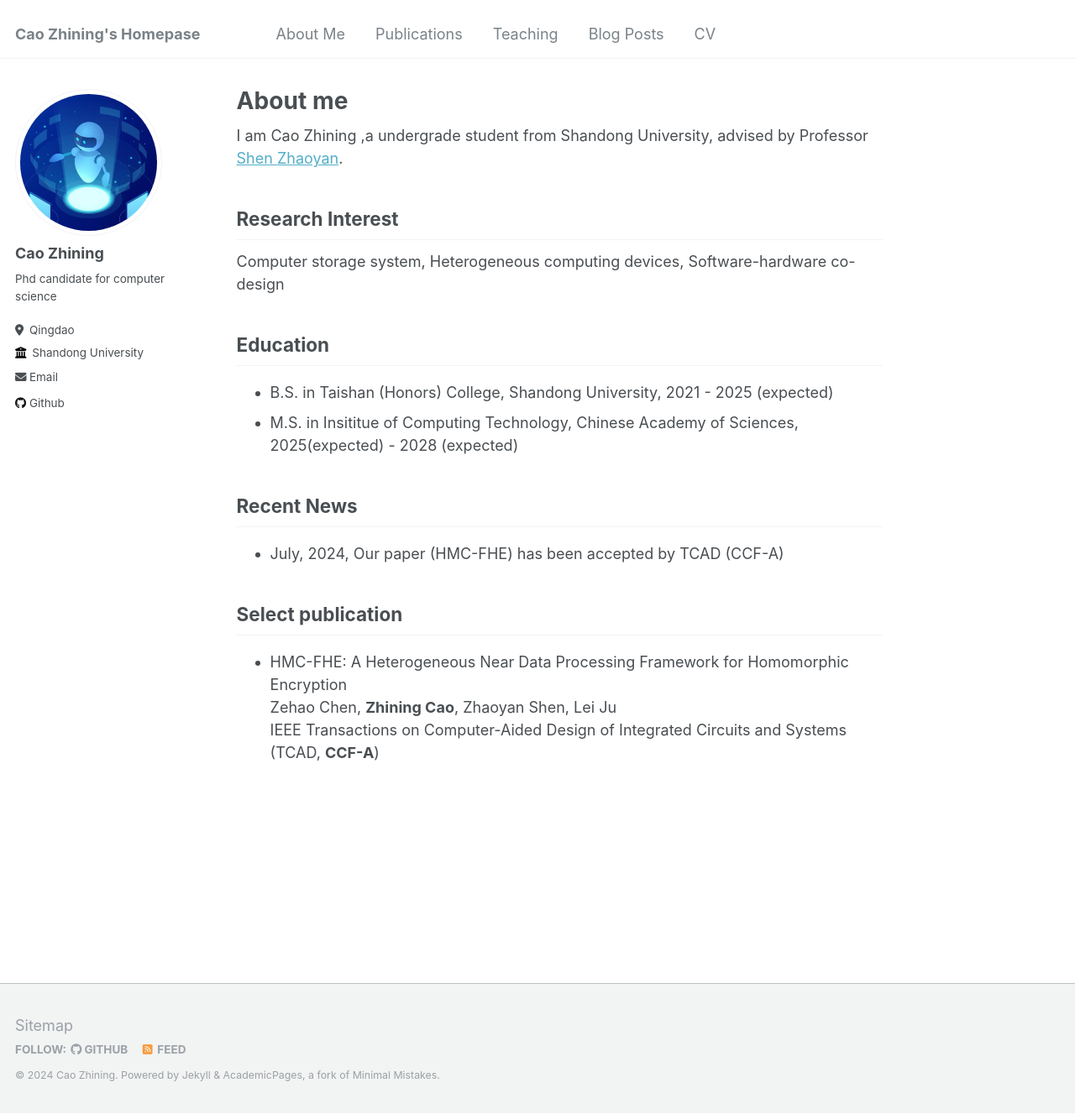
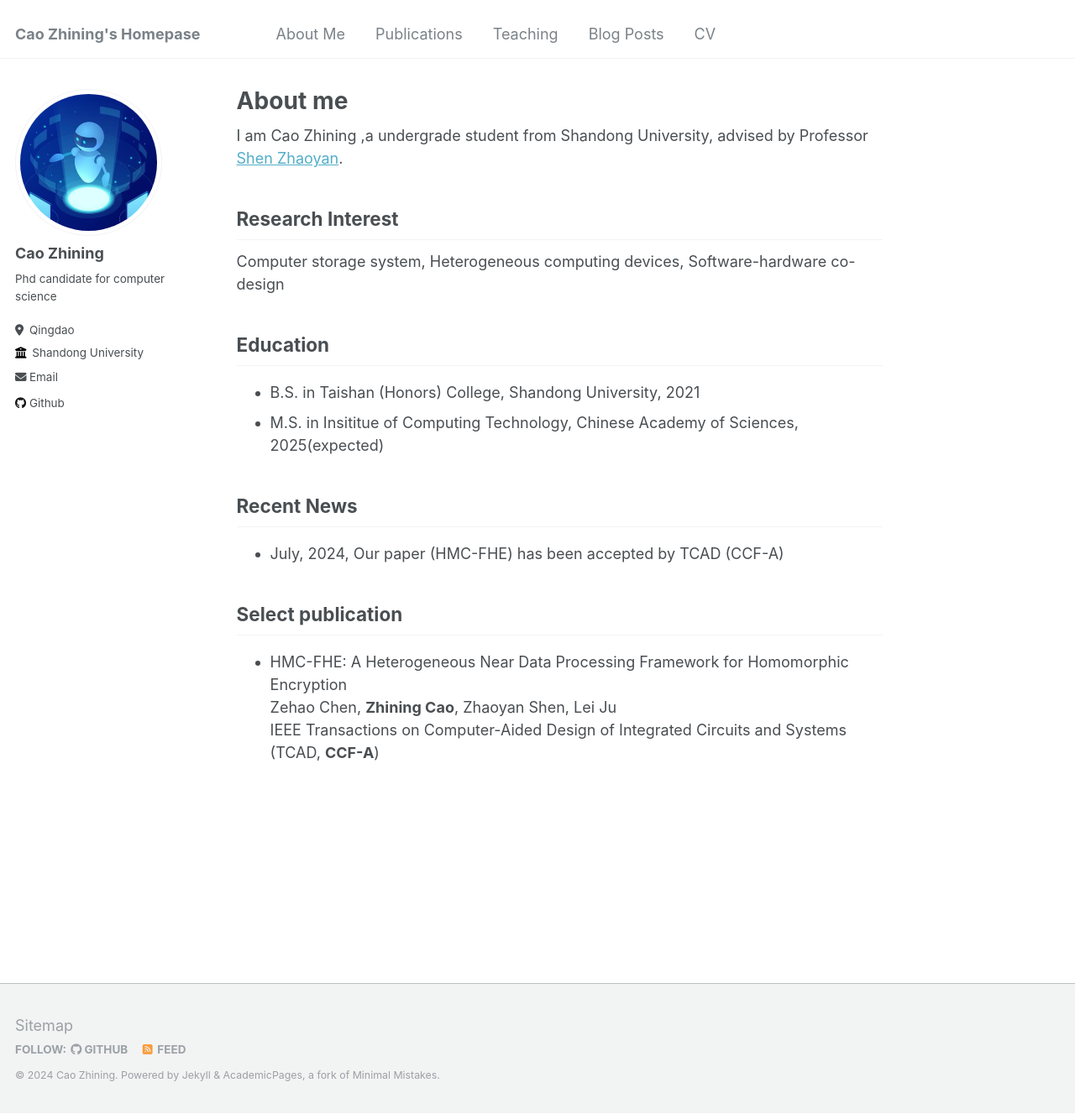
Before and after one commit to caozhining/caozhining.github.io, a Jekyll site: the page built from _pages/about.md, in a window 1280 px wide and 1327 px high. Shown: the whole window at 84% size. Built offline with Jekyll 4.4.1, drawn with Linux system fonts in a browser that asks for light colours.

Commit message:
Update about.md
1

```diff
--- a/_pages/about.md
+++ b/_pages/about.md
@@ -17,8 +17,8 @@
 
 Education
 ---------
-* B.S. in Taishan (Honors) College, Shandong University, 2021 - 2025 (expected)
-* M.S. in Insititue of Computing Technology, Chinese Academy of Sciences,  2025(expected) - 2028 (expected)
+* B.S. in Taishan (Honors) College, Shandong University, 2021
+* M.S. in Insititue of Computing Technology, Chinese Academy of Sciences,  2025(expected)
 
 Recent News
 ---------
```
